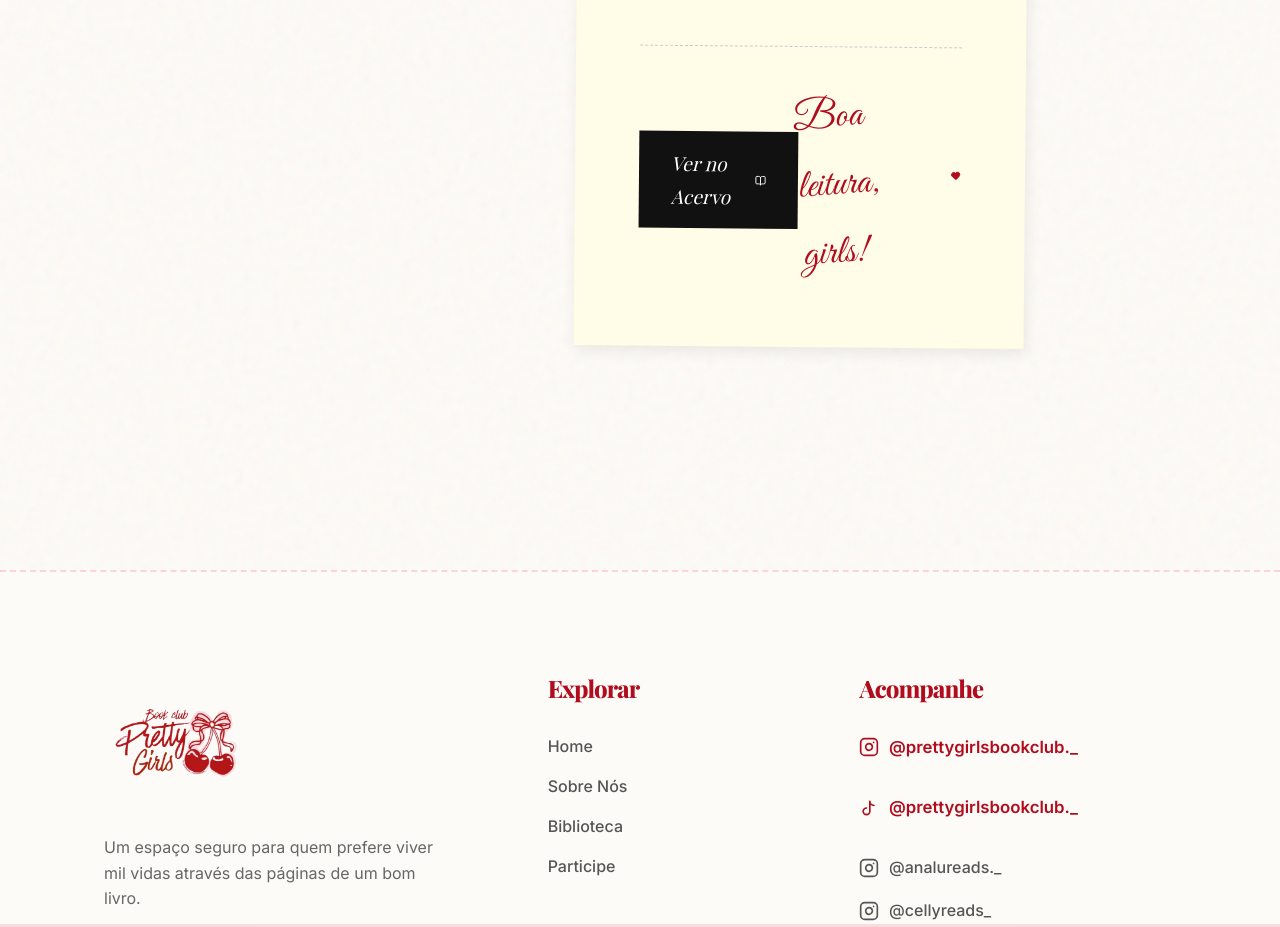
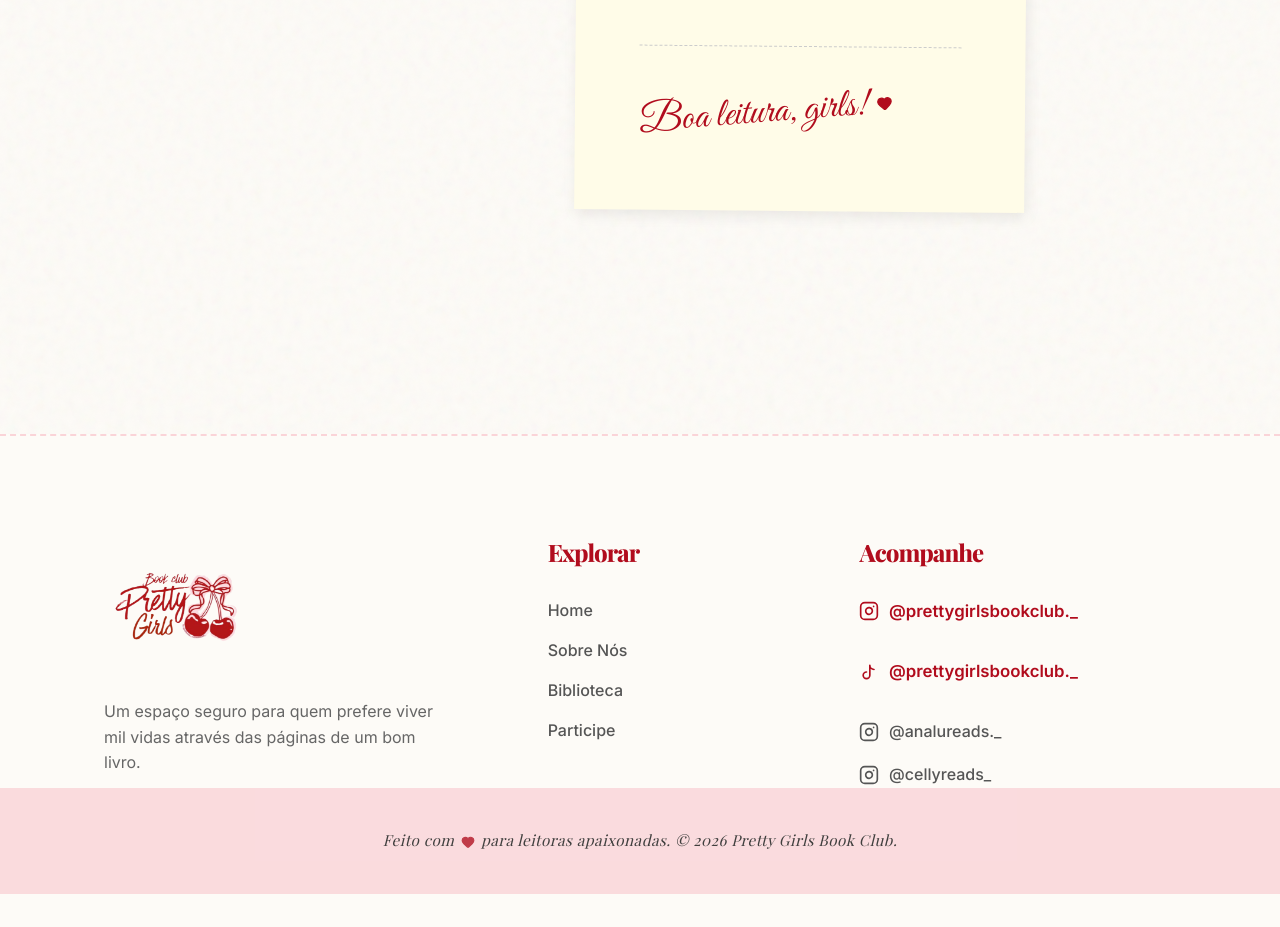
Before and after one commit to cellyhtml/prettygirlsbookclub, a React (Vite) app: page /book-review in a window 1280 px wide. Shown: the part 1680-2607 px from the top of the page. After the commit the page ends 2574 px from the top, so only its background shows below. Built offline with nearby package versions, Linux system fonts and the light colour scheme; a web font is replaced by a local one.

Commit message:
fix: remove 'Ver no Acervo' button from book review

```diff
--- a/src/pages/BookReview.jsx
+++ b/src/pages/BookReview.jsx
@@ -1,5 +1,5 @@
 import { Link } from 'react-router-dom';
-import { ArrowLeft, BookOpen, Heart } from 'lucide-react';
+import { ArrowLeft, Heart } from 'lucide-react';
 import '../styles/BookReview.css';
 
 const BookReview = () => {
@@ -62,9 +62,6 @@ const BookReview = () => {
               </div>
 
               <div className="review-footer">
-                <Link to="/library" className="btn-editorial">
-                  Ver no Acervo <BookOpen size={18} />
-                </Link>
                 <div className="handwriting sign-off">Boa leitura, girls! <Heart size={16} fill="var(--cherry-red)" stroke="var(--cherry-red)" /></div>
               </div>
             </div>
```
